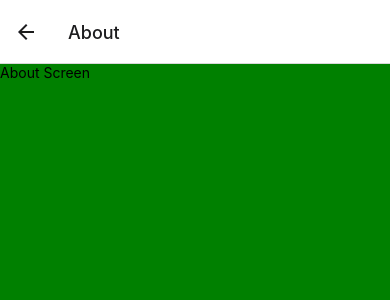
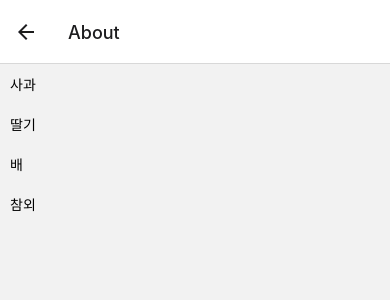
Before and after one commit to devgreact/til-rna-app, a React Native app: screen /About in a window 390 px wide. Shown: the top 300 px of the page. Built offline with nearby package versions, Linux system fonts and the light colour scheme.

Commit message:
component

```diff
--- a/src/screens/AboutScreen.tsx
+++ b/src/screens/AboutScreen.tsx
@@ -1,11 +1,31 @@
-import React from 'react';
-import {SafeAreaView, StyleSheet, Text, View} from 'react-native';
+import React, {useState} from 'react';
+import {FlatList, SafeAreaView, StyleSheet, Text, View} from 'react-native';
 
 const AboutScreen = (): JSX.Element => {
+  const data = [
+    {id: 1, title: '사과'},
+    {id: 2, title: '딸기'},
+    {id: 3, title: '배'},
+    {id: 4, title: '참외'},
+  ];
+  const [refreshing, setRefreshing] = useState(false);
   return (
     <SafeAreaView style={styles.container}>
       <View>
-        <Text>About Screen</Text>
+        <FlatList
+          data={data}
+          renderItem={({item}) => (
+            <View style={{flex: 1, margin: 10}}>
+              <Text>{item.title}</Text>
+            </View>
+          )}
+          keyExtractor={item => item.id.toString()}
+          refreshing={refreshing}
+          onRefresh={() => {
+            setRefreshing(true);
+            setTimeout(() => setRefreshing(false), 2000);
+          }}
+        />
       </View>
     </SafeAreaView>
   );
@@ -14,7 +34,14 @@ const AboutScreen = (): JSX.Element => {
 const styles = StyleSheet.create({
   container: {
     flex: 1,
-    backgroundColor: 'green',
+  },
+  viewStyle: {
+    flex: 1,
+  },
+  input: {
+    borderWidth: 1,
+    padding: 10,
+    margin: 5,
   },
 });
 export default AboutScreen;
```
Also changed, not shown: assets/test.jpg (added), 1 other file (tests, documents, lock files or other folders).
